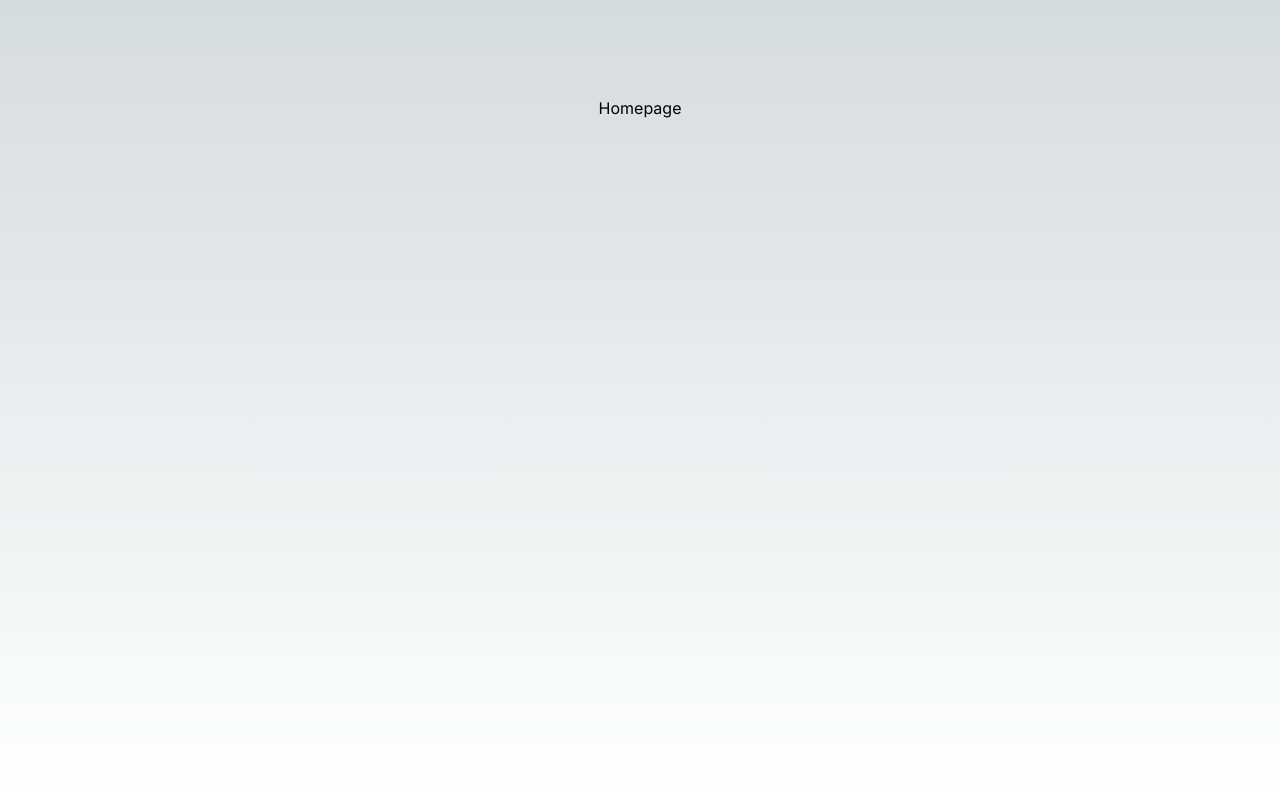
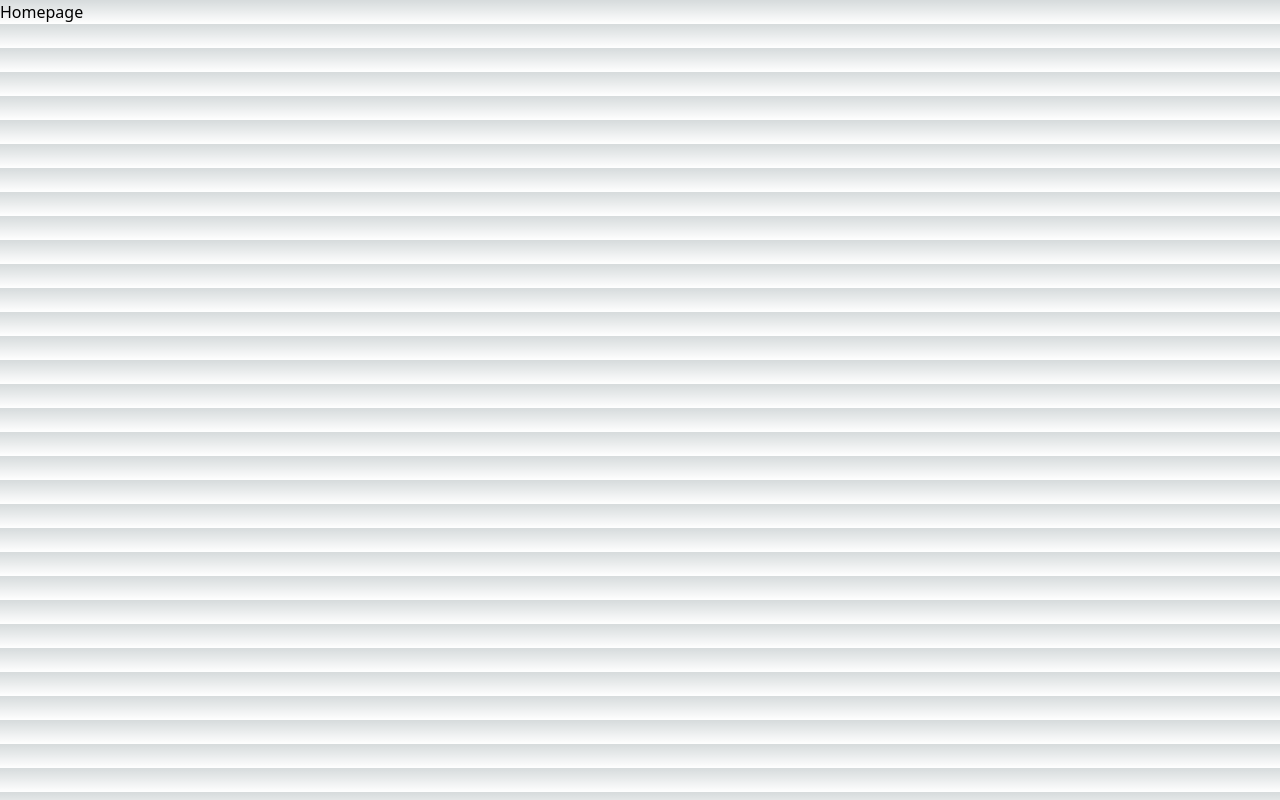
Before and after one commit to jacwynn/divinedelectables.com, a Next.js app: page / in a window 1280 px wide. Built offline with nearby package versions, Linux system fonts and the light colour scheme.

Commit message:
remove unneeded files

```diff
--- a/pages/api/hello.js
+++ /dev/null
@@ -1,5 +0,0 @@
-// Next.js API route support: https://nextjs.org/docs/api-routes/introduction
-
-export default function handler(req, res) {
-  res.status(200).json({ name: 'John Doe' })
-}
--- a/pages/index.js
+++ b/pages/index.js
@@ -1,11 +1,6 @@
-import Image from 'next/image'
-import { Inter } from 'next/font/google'
-
-const inter = Inter({ subsets: ['latin'] })
-
 export default function Home() {
   return (
-    <main className={`flex min-h-screen flex-col items-center justify-between p-24 ${inter.className}`}>
+    <main>
       Homepage
     </main>
   )
```
